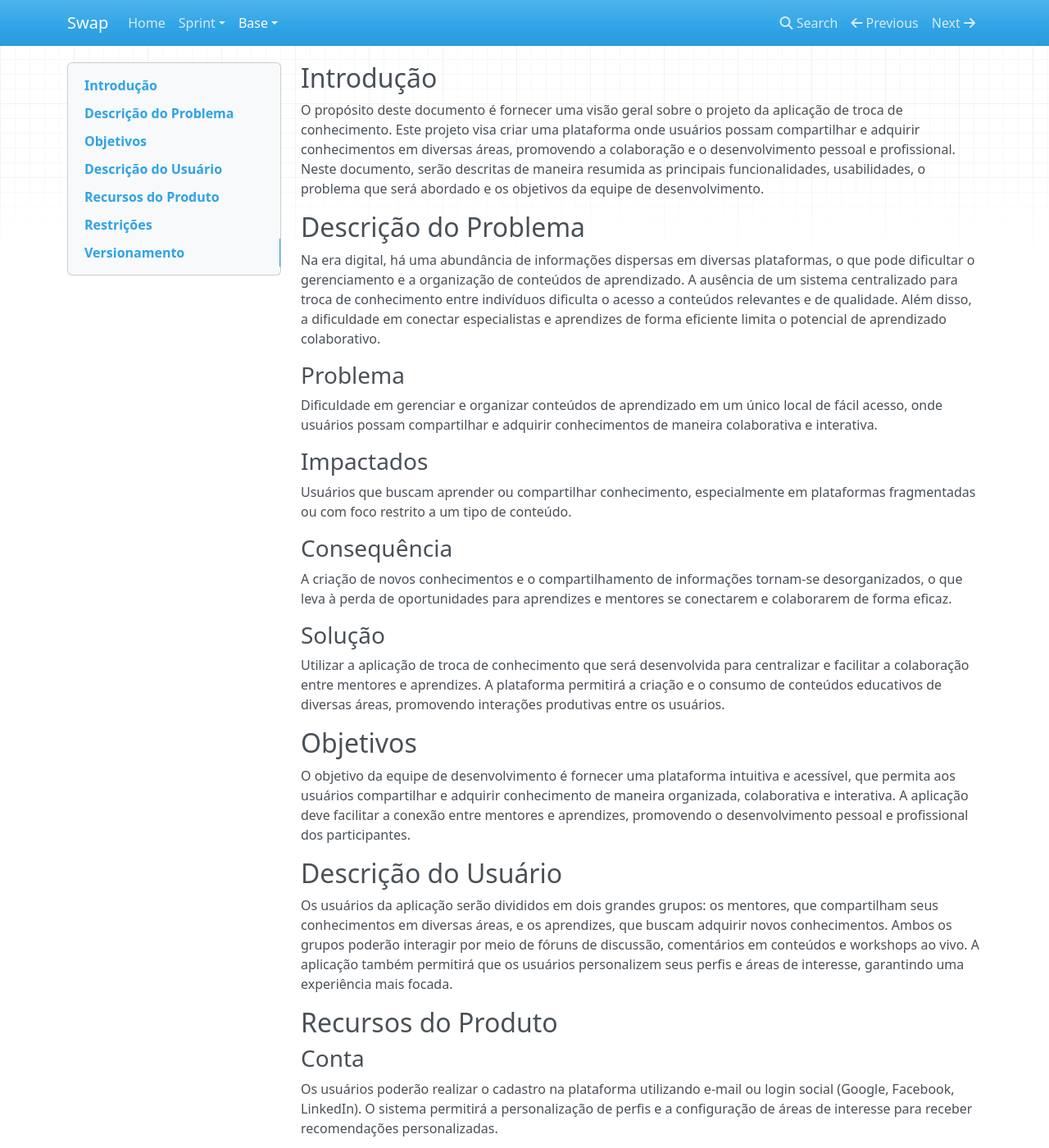
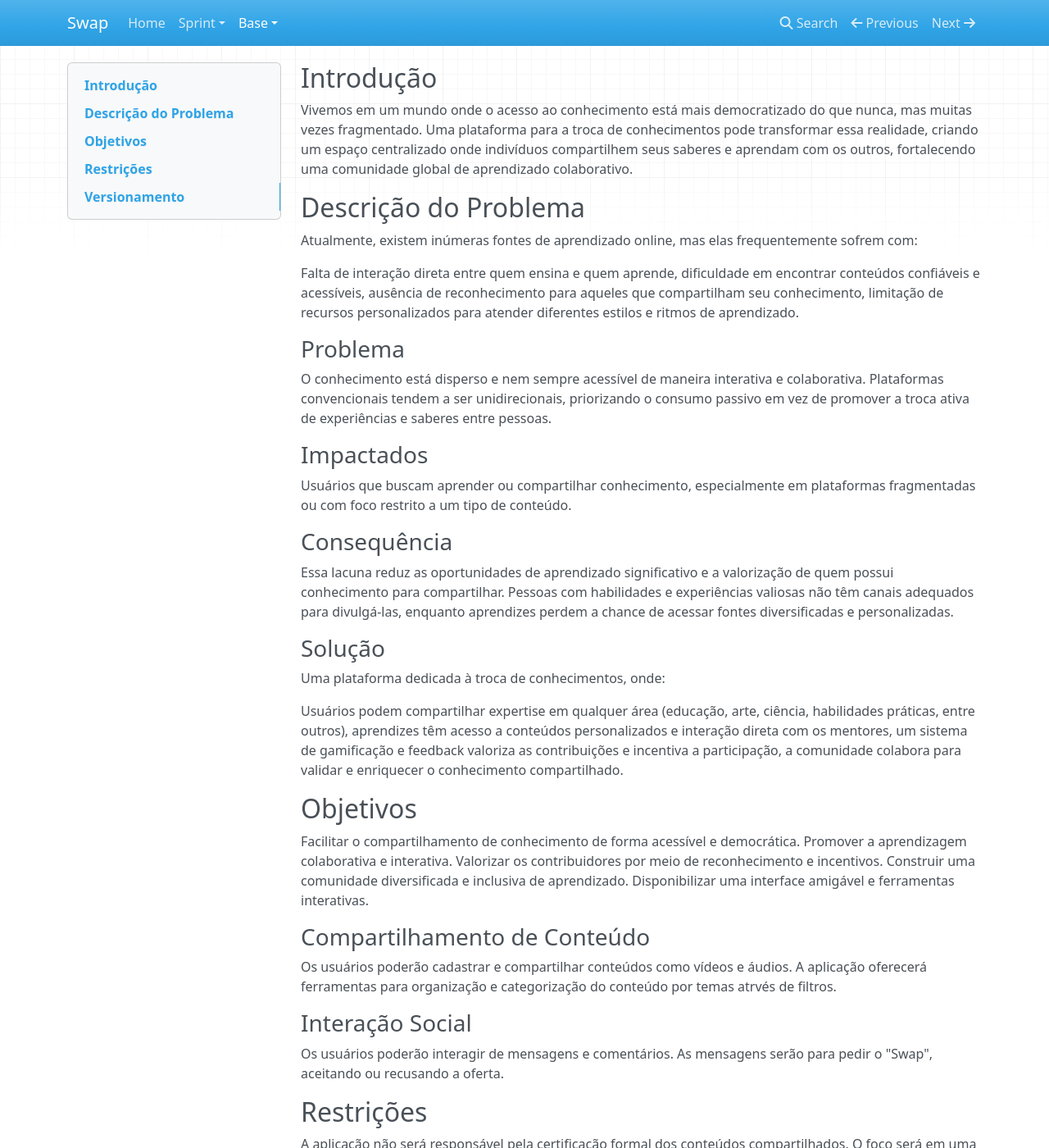
Before and after one commit to Projetos-de-Extensao/PFE_24.2_8002_Swap, an MkDocs documentation site: the page built from docs/base/documento_de_visao.md, in a window 1280 px wide and 1400 px high. Shown: the whole window at 82% size. Built offline with MkDocs 1.6.1, drawn with Linux system fonts in a browser that asks for light colours; nearby versions of some CDN libraries; some of the changed text lies outside the part shown.

Commit message:
Update documento_de_visao.md

```diff
--- a/docs/base/documento_de_visao.md
+++ b/docs/base/documento_de_visao.md
@@ -5,18 +5,20 @@ title: Documento de Visão
 
 ## Introdução
 
-O propósito deste documento é fornecer uma visão geral sobre o projeto da aplicação de troca de conhecimento. Este projeto visa criar uma plataforma onde usuários possam compartilhar e adquirir conhecimentos em diversas áreas, promovendo a colaboração e o desenvolvimento pessoal e profissional. Neste documento, serão descritas de maneira resumida as principais funcionalidades, usabilidades, o problema que será abordado e os objetivos da equipe de desenvolvimento.
+Vivemos em um mundo onde o acesso ao conhecimento está mais democratizado do que nunca, mas muitas vezes fragmentado. Uma plataforma para a troca de conhecimentos pode transformar essa realidade, criando um espaço centralizado onde indivíduos compartilhem seus saberes e aprendam com os outros, fortalecendo uma comunidade global de aprendizado colaborativo.
 
 
 ## Descrição do Problema
 
 
-Na era digital, há uma abundância de informações dispersas em diversas plataformas, o que pode dificultar o gerenciamento e a organização de conteúdos de aprendizado. A ausência de um sistema centralizado para troca de conhecimento entre indivíduos dificulta o acesso a conteúdos relevantes e de qualidade. Além disso, a dificuldade em conectar especialistas e aprendizes de forma eficiente limita o potencial de aprendizado colaborativo.
+Atualmente, existem inúmeras fontes de aprendizado online, mas elas frequentemente sofrem com:
+
+Falta de interação direta entre quem ensina e quem aprende, dificuldade em encontrar conteúdos confiáveis e acessíveis, ausência de reconhecimento para aqueles que compartilham seu conhecimento, limitação de recursos personalizados para atender diferentes estilos e ritmos de aprendizado.
 
 
 ### Problema
 
-Dificuldade em gerenciar e organizar conteúdos de aprendizado em um único local de fácil acesso, onde usuários possam compartilhar e adquirir conhecimentos de maneira colaborativa e interativa.
+O conhecimento está disperso e nem sempre acessível de maneira interativa e colaborativa. Plataformas convencionais tendem a ser unidirecionais, priorizando o consumo passivo em vez de promover a troca ativa de experiências e saberes entre pessoas.
 
 ### Impactados
 
@@ -24,43 +26,29 @@ Usuários que buscam aprender ou compartilhar conhecimento, especialmente em pla
 
 ### Consequência
 
-A criação de novos conhecimentos e o compartilhamento de informações tornam-se desorganizados, o que leva à perda de oportunidades para aprendizes e mentores se conectarem e colaborarem de forma eficaz.
+Essa lacuna reduz as oportunidades de aprendizado significativo e a valorização de quem possui conhecimento para compartilhar. Pessoas com habilidades e experiências valiosas não têm canais adequados para divulgá-las, enquanto aprendizes perdem a chance de acessar fontes diversificadas e personalizadas.
 
 ### Solução
 
-Utilizar a aplicação de troca de conhecimento que será desenvolvida para centralizar e facilitar a colaboração entre mentores e aprendizes. A plataforma permitirá a criação e o consumo de conteúdos educativos de diversas áreas, promovendo interações produtivas entre os usuários.
+Uma plataforma dedicada à troca de conhecimentos, onde:
+
+Usuários podem compartilhar expertise em qualquer área (educação, arte, ciência, habilidades práticas, entre outros), aprendizes têm acesso a conteúdos personalizados e interação direta com os mentores, um sistema de gamificação e feedback valoriza as contribuições e incentiva a participação, a comunidade colabora para validar e enriquecer o conhecimento compartilhado.
 
 ## Objetivos
 
-O objetivo da equipe de desenvolvimento é fornecer uma plataforma intuitiva e acessível, que permita aos usuários compartilhar e adquirir conhecimento de maneira organizada, colaborativa e interativa. A aplicação deve facilitar a conexão entre mentores e aprendizes, promovendo o desenvolvimento pessoal e profissional dos participantes.
-
-
-## Descrição do Usuário
-
-Os usuários da aplicação serão divididos em dois grandes grupos: os mentores, que compartilham seus conhecimentos em diversas áreas, e os aprendizes, que buscam adquirir novos conhecimentos. Ambos os grupos poderão interagir por meio de fóruns de discussão, comentários em conteúdos e workshops ao vivo. A aplicação também permitirá que os usuários personalizem seus perfis e áreas de interesse, garantindo uma experiência mais focada.
-</p>
-
-## Recursos do Produto
-
-### Conta
-
-Os usuários poderão realizar o cadastro na plataforma utilizando e-mail ou login social (Google, Facebook, LinkedIn). O sistema permitirá a personalização de perfis e a configuração de áreas de interesse para receber recomendações personalizadas.
-
+Facilitar o compartilhamento de conhecimento de forma acessível e democrática.
+Promover a aprendizagem colaborativa e interativa.
+Valorizar os contribuidores por meio de reconhecimento e incentivos.
+Construir uma comunidade diversificada e inclusiva de aprendizado.
+Disponibilizar uma interface amigável e ferramentas interativas.
 
 ### Compartilhamento de Conteúdo
 
-Os mentores poderão cadastrar e compartilhar conteúdos em diversos formatos, como vídeos, textos, tutoriais e quizzes. A aplicação oferecerá ferramentas para organização e categorização do conteúdo por temas e níveis de dificuldade.
-
+Os usuários poderão cadastrar e compartilhar conteúdos como vídeos e áudios. A aplicação oferecerá ferramentas para organização e categorização do conteúdo por temas atrvés de filtros.
 
 ### Interação Social
 
-Os usuários poderão interagir por meio de fóruns de discussão, sessões de perguntas e respostas, e chats ao vivo durante eventos ou workshops. Além disso, será possível enviar mensagens privadas para conectar mentores e aprendizes diretamente.
-
-
-### Gamificação
-
-A plataforma contará com recursos de gamificação, onde os usuários poderão acumular pontos, conquistar badges e figurar em rankings de participação, incentivando o engajamento e a contribuição contínua.
-
+Os usuários poderão interagir de mensagens e comentários. As mensagens serão para pedir o "Swap", aceitando ou recusando a oferta.
 
 ## Restrições
 
```
Also changed, not shown: other parts of docs/base/documento_de_visao.md (+1 -1 lines).
